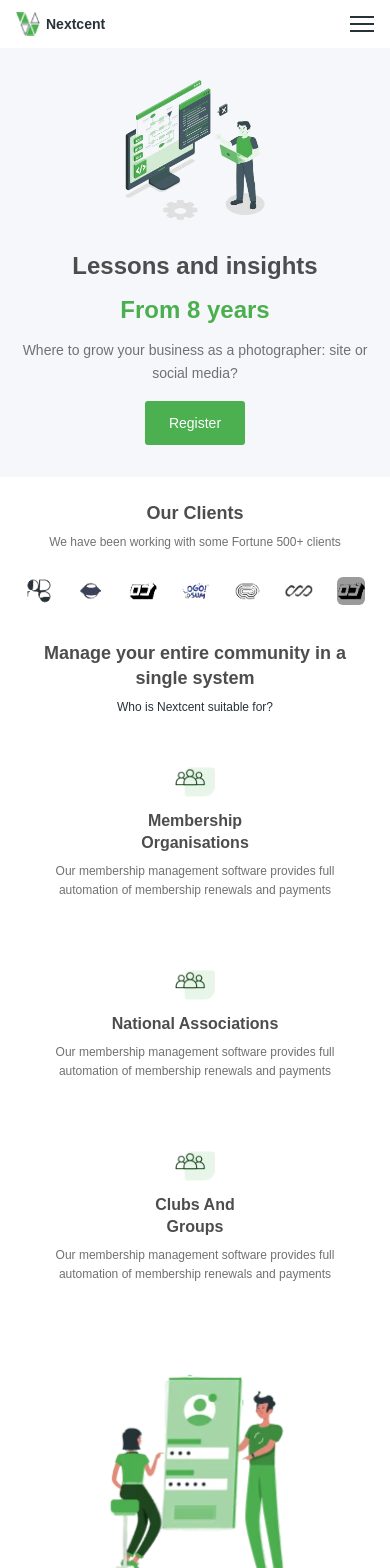
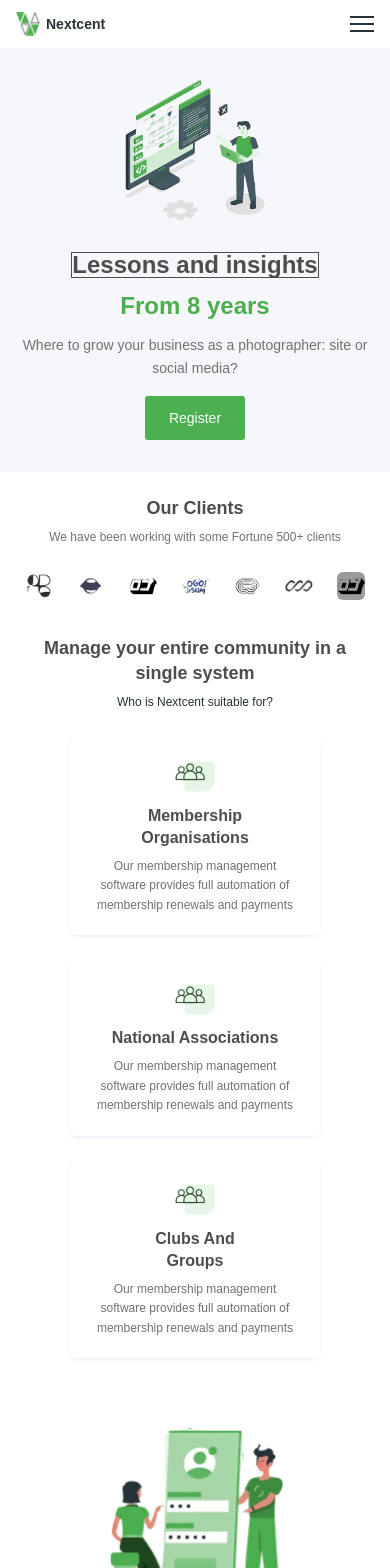
Before and after one commit to Noor-Fatima004/figma-task, a Next.js app: page / in a window 390 px wide. Shown: the top 1568 px of the page. Built offline with nearby package versions, Linux system fonts and the light colour scheme.

Commit message:
Make UI fully responsive across breakpoints

```diff
--- a/src/app/page.tsx
+++ b/src/app/page.tsx
@@ -120,10 +120,10 @@
       <div className="w-full bg-[#F5F7FA] mb-6 sm:mb-7">
         <div className="mx-auto flex w-full max-w-[1140px] min-h-fit lg:min-h-[450px] flex-col-reverse sm:flex-row items-center justify-around gap-8 sm:gap-10 lg:gap-[72px] px-4 sm:px-8 md:px-12 lg:px-[100px] py-8 sm:py-10 lg:py-[67px]">
           <div className="flex w-full sm:w-1/2 lg:w-[490px] flex-col items-center sm:items-start gap-4 sm:gap-5 lg:gap-[22px] text-center sm:text-left">
-            <h1 className="text-2xl sm:text-3xl md:text-4xl lg:text-[46px] font-semibold leading-[1.15] text-[#4D4D4D]">
+            <h1 className="text-2xl sm:text-3xl border md:text-4xl lg:text-[46px] font-semibold leading-[1] text-[#4D4D4D]">
               Lessons and insights
             </h1>
-            <span className="text-2xl sm:text-3xl md:text-4xl lg:text-5xl font-semibold leading-[1.15] text-[#4CAF4F]">
+            <span className="text-2xl sm:text-3xl md:text-4xllg:text-[46px] font-semibold leading-[1] text-[#4CAF4F]">
               From 8 years
             </span>
             <p className="text-sm sm:text-base font-normal leading-relaxed text-[#717171] max-w-[420px]">
@@ -180,8 +180,8 @@
         </div>
 
         <div className="flex w-full h-auto flex-col sm:flex-row justify-between gap-6 lg:px-[100px]">
-          <div className="flex w-full sm:w-1/3 h-auto flex-col items-center gap-2 rounded-md bg-white py-5 px-5">
-            <div className="flex w-full max-w-[186px] h-auto flex-col items-center gap-3">
+          <div className="w-[70%] mx-auto sm:mx-0 sm:w-1/3 lg:w-[299px] shadow-[0px_2px_4px_0px_#ABBED133] hover:shadow-[0px_4px_10px_0px_#ABBED180] transition-shadow duration-300 flex h-auto flex-col items-center gap-2 rounded-md bg-white py-5 px-5">
+            <div className="flex w-full  max-w-[186px] h-auto flex-col items-center gap-3">
               <div className="w-10 h-9 sm:w-11 sm:h-10">
                 <img src="/Icon.png" alt="" className="w-full h-full object-contain" />
               </div>
@@ -195,8 +195,8 @@
             </p>
           </div>
 
-          <div className="flex w-full sm:w-1/3 h-auto flex-col items-center gap-2 rounded-md bg-white py-5 px-5">
-            <div className="flex w-full max-w-[185px] h-auto flex-col items-center gap-3">
+          <div className="w-[70%] mx-auto sm:mx-0 sm:w-1/3 lg:w-[299px] shadow-[0px_2px_4px_0px_#ABBED133] hover:shadow-[0px_4px_10px_0px_#ABBED180] transition-shadow duration-300 flex h-auto flex-col items-center gap-2 rounded-md bg-white py-5 px-5">
+            <div className="flex w-full max-w-[185px] h-auto flex-col items-center gap-3 ">
               <div className="w-10 h-9 sm:w-11 sm:h-10">
                 <img src="/Icon.png" alt="" className="w-full h-full object-contain" />
               </div>
@@ -210,7 +210,7 @@
             </p>
           </div>
 
-          <div className="flex w-full sm:w-1/3 h-auto flex-col items-center gap-2 rounded-md bg-white py-5 px-5">
+          <div className="w-[70%] mx-auto sm:mx-0 sm:w-1/3 lg:w-[299px] shadow-[0px_2px_4px_0px_#ABBED133] hover:shadow-[0px_4px_10px_0px_#ABBED180] transition-shadow duration-300 flex h-auto flex-col items-center gap-2 rounded-md bg-white py-5 px-5">
             <div className="flex w-full max-w-[186px] h-auto flex-col items-center gap-3">
               <div className="w-10 h-9 sm:w-11 sm:h-10">
                 <img src="/Icon.png" alt="" className="w-full h-full object-contain" />
@@ -520,7 +520,7 @@
                   {["About us", "Blog", "Contact us", "Pricing", "Testimonials"].map((item) => (
                     <li
                       key={item}
-                      className="text-[#F5F7FA] text-xs sm:text- font-normal leading-[20px] cursor-pointer hover:text-white transition-colors"
+                      className="text-[#F5F7FA] text-xs sm:text-sm font-normal leading-[20px] cursor-pointer hover:text-white transition-colors"
                     >
                       {item}
                     </li>
```
